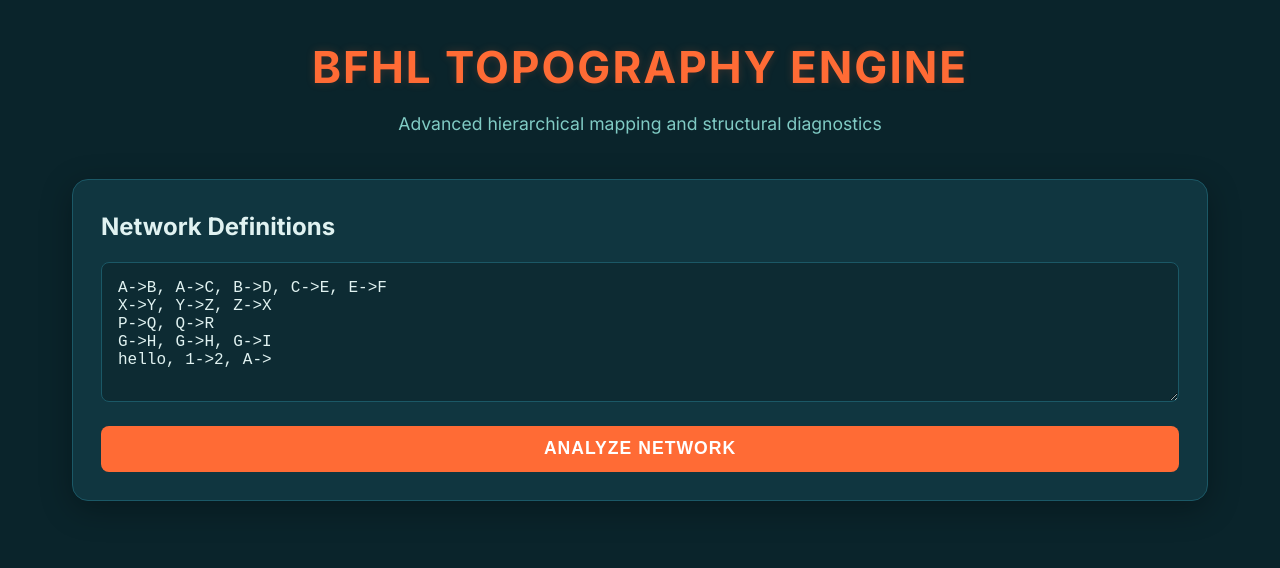
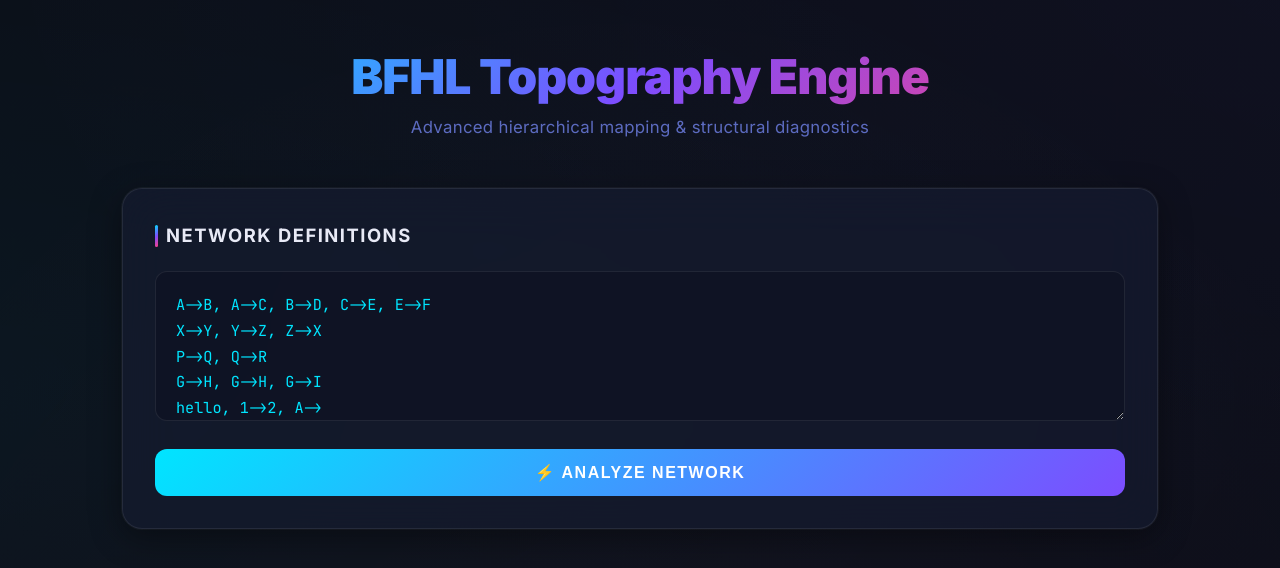
Before and after one commit to SudhirSingh62/bajajfinservhealthtask, a React (Vite) app in the folder srm-bfhl/frontend/: page / in a window 1280 px wide. Shown: the top 568 px of the page. Built offline with nearby package versions, Linux system fonts and the light colour scheme.

Commit message:
feat: premium UI overhaul — glassmorphism, animated gradients, micro-interactions, polished components

```diff
--- a/srm-bfhl/frontend/index.html
+++ b/srm-bfhl/frontend/index.html
@@ -3,8 +3,11 @@
   <head>
     <meta charset="UTF-8" />
     <meta name="viewport" content="width=device-width, initial-scale=1.0" />
-    <title>SRM BFHL Hierarchy Visualizer</title>
-    <link href="https://fonts.googleapis.com/css2?family=Inter:wght@400;500;600;700&display=swap" rel="stylesheet">
+    <meta name="description" content="BFHL Topography Engine — Advanced hierarchical graph processing, cycle detection, and tree visualization." />
+    <title>BFHL Topography Engine | Sudhir Singh</title>
+    <link rel="preconnect" href="https://fonts.googleapis.com">
+    <link rel="preconnect" href="https://fonts.gstatic.com" crossorigin>
+    <link href="https://fonts.googleapis.com/css2?family=Inter:wght@300;400;500;600;700;800;900&family=JetBrains+Mono:wght@400;500;600;700&display=swap" rel="stylesheet">
   </head>
   <body>
     <div id="root"></div>
--- a/srm-bfhl/frontend/src/App.jsx
+++ b/srm-bfhl/frontend/src/App.jsx
@@ -20,7 +20,9 @@ export default function App() {
       const serverData = await dispatchNetworkAnalysis(edgeList);
       setAnalysisOutcome(serverData);
     } catch (failure) {
-      setSystemAlert(failure.response?.data?.error || failure.message || 'System fault encountered during analysis.');
+      setSystemAlert(
+        failure.response?.data?.error || failure.message || 'System fault encountered during analysis.'
+      );
     } finally {
       setProcessingState(false);
     }
@@ -29,7 +31,7 @@ export default function App() {
   return (
     <div className="main-wrapper">
       <h1 className="header-title">BFHL Topography Engine</h1>
-      <p className="tagline">Advanced hierarchical mapping and structural diagnostics</p>
+      <p className="tagline">Advanced hierarchical mapping &amp; structural diagnostics</p>
 
       <ErrorBanner alertMessage={systemAlert} dismissAlert={() => setSystemAlert(null)} />
 
@@ -44,9 +46,7 @@ export default function App() {
           />
 
           <div style={{ marginTop: '2.5rem' }}>
-            <h2 style={{ marginBottom: '1.5rem', borderBottom: '2px solid var(--card-border)', paddingBottom: '0.5rem' }}>
-              Structural Topologies
-            </h2>
+            <h2 className="section-header">Structural Topologies</h2>
             <div className="grid-layout">
               {analysisOutcome.hierarchies.map((hierarchyItem, index) => (
                 <HierarchyCard key={`hierarchy-${index}`} structurePayload={hierarchyItem} />
--- a/srm-bfhl/frontend/src/components/InputPanel.jsx
+++ b/srm-bfhl/frontend/src/components/InputPanel.jsx
@@ -4,28 +4,40 @@
 import React, { useState } from 'react';
 
 export default function InputPanel({ triggerAnalysis, isProcessing }) {
-  const [rawTextPayload, setRawTextPayload] = useState('A->B, A->C, B->D, C->E, E->F\nX->Y, Y->Z, Z->X\nP->Q, Q->R\nG->H, G->H, G->I\nhello, 1->2, A->');
+  const [rawTextPayload, setRawTextPayload] = useState(
+    'A->B, A->C, B->D, C->E, E->F\nX->Y, Y->Z, Z->X\nP->Q, Q->R\nG->H, G->H, G->I\nhello, 1->2, A->'
+  );
 
   const executeSubmit = (eventObj) => {
     eventObj.preventDefault();
     if (!rawTextPayload.trim()) return;
 
-    const formattedEdgeList = rawTextPayload.split(/,|\n/).map(fragment => fragment.trim()).filter(Boolean);
+    const formattedEdgeList = rawTextPayload
+      .split(/,|\n/)
+      .map((fragment) => fragment.trim())
+      .filter(Boolean);
     triggerAnalysis(formattedEdgeList);
   };
 
   return (
     <div className="panel-container">
-      <h2 style={{ marginBottom: '1rem', color: 'var(--text-light)' }}>Network Definitions</h2>
+      <h2 style={{ marginBottom: '1.25rem' }}>Network Definitions</h2>
       <form onSubmit={executeSubmit}>
         <textarea
           className="input-area"
           value={rawTextPayload}
           onChange={(eventObj) => setRawTextPayload(eventObj.target.value)}
-          placeholder="Inject network edges (e.g., A->B)..."
+          placeholder="Inject network edges like A->B, separated by commas or newlines..."
         />
         <button type="submit" className="action-btn" disabled={isProcessing}>
-          {isProcessing ? 'Processing Network...' : 'Analyze Network'}
+          {isProcessing ? (
+            <>
+              <span className="spinner"></span>
+              Processing...
+            </>
+          ) : (
+            '⚡ Analyze Network'
+          )}
         </button>
       </form>
     </div>
--- a/srm-bfhl/frontend/src/index.css
+++ b/srm-bfhl/frontend/src/index.css
@@ -1,211 +1,508 @@
 /* Name: Sudhir Singh */
 /* Roll Number: YOURROLL */
 
+@import url('https://fonts.googleapis.com/css2?family=Inter:wght@300;400;500;600;700;800;900&family=JetBrains+Mono:wght@400;500;600;700&display=swap');
+
 :root {
-  --neon-orange: #FF6B35;
-  --neon-orange-dim: rgba(255, 107, 53, 0.2);
-  --deep-teal: #0A242B;
-  --surface-teal: #103640;
-  --card-border: #1B5866;
-  --text-light: #E0F2F1;
-  --text-dim: #80CBC4;
+  /* Deep Space Palette */
+  --bg-primary: #0B0E17;
+  --bg-secondary: #111528;
+  --bg-card: rgba(22, 28, 50, 0.65);
+  --bg-card-hover: rgba(30, 38, 66, 0.8);
+  --bg-input: rgba(15, 19, 35, 0.8);
 
-  --badge-tree-bg: #004D40;
-  --badge-tree-text: #69F0AE;
-  --badge-cycle-bg: #3E2723;
-  --badge-cycle-text: #FF5252;
-  --badge-invalid-bg: #4E342E;
-  --badge-invalid-text: #FFAB40;
-  --badge-duplicate-bg: #3E2723;
+  /* Electric Accents */
+  --accent-cyan: #00E5FF;
+  --accent-violet: #7C4DFF;
+  --accent-pink: #FF4081;
+  --accent-emerald: #00E676;
+  --accent-amber: #FFD740;
+  --accent-orange: #FF6E40;
+
+  /* Gradients */
+  --gradient-hero: linear-gradient(135deg, #00E5FF 0%, #7C4DFF 50%, #FF4081 100%);
+  --gradient-card: linear-gradient(135deg, rgba(0, 229, 255, 0.05), rgba(124, 77, 255, 0.05));
+  --gradient-btn: linear-gradient(135deg, #00E5FF, #7C4DFF);
+  --gradient-btn-hover: linear-gradient(135deg, #7C4DFF, #FF4081);
+
+  /* Text */
+  --text-primary: #E8EAF6;
+  --text-secondary: #9FA8DA;
+  --text-muted: #5C6BC0;
+
+  /* Borders & Shadows */
+  --border-glass: rgba(255, 255, 255, 0.08);
+  --border-glow: rgba(0, 229, 255, 0.3);
+  --shadow-card: 0 8px 32px rgba(0, 0, 0, 0.4), 0 0 0 1px rgba(255, 255, 255, 0.05);
+  --shadow-glow: 0 0 30px rgba(0, 229, 255, 0.15);
+
+  /* Badge Colors */
+  --badge-tree-bg: rgba(0, 230, 118, 0.12);
+  --badge-tree-border: rgba(0, 230, 118, 0.4);
+  --badge-tree-text: #00E676;
+  --badge-cycle-bg: rgba(255, 64, 129, 0.12);
+  --badge-cycle-border: rgba(255, 64, 129, 0.4);
+  --badge-cycle-text: #FF4081;
+  --badge-invalid-bg: rgba(255, 215, 64, 0.12);
+  --badge-invalid-border: rgba(255, 215, 64, 0.4);
+  --badge-invalid-text: #FFD740;
+  --badge-duplicate-bg: rgba(255, 110, 64, 0.12);
+  --badge-duplicate-border: rgba(255, 110, 64, 0.4);
   --badge-duplicate-text: #FF6E40;
 }
 
-* { box-sizing: border-box; margin: 0; padding: 0; }
+* {
+  box-sizing: border-box;
+  margin: 0;
+  padding: 0;
+}
+
+html {
+  scroll-behavior: smooth;
+}
 
 body {
-  font-family: 'Inter', sans-serif;
-  background-color: var(--deep-teal);
-  color: var(--text-light);
+  font-family: 'Inter', -apple-system, BlinkMacSystemFont, sans-serif;
+  background-color: var(--bg-primary);
+  color: var(--text-primary);
   line-height: 1.6;
+  min-height: 100vh;
+  overflow-x: hidden;
 }
 
-.main-wrapper {
-  max-width: 1200px;
-  margin: 0 auto;
-  padding: 2rem;
+/* Ambient animated background */
+body::before {
+  content: '';
+  position: fixed;
+  top: -50%;
+  left: -50%;
+  width: 200%;
+  height: 200%;
+  background: radial-gradient(ellipse at 20% 50%, rgba(0, 229, 255, 0.04) 0%, transparent 50%),
+              radial-gradient(ellipse at 80% 20%, rgba(124, 77, 255, 0.04) 0%, transparent 50%),
+              radial-gradient(ellipse at 50% 80%, rgba(255, 64, 129, 0.03) 0%, transparent 50%);
+  animation: ambientDrift 20s ease-in-out infinite alternate;
+  z-index: -1;
+  pointer-events: none;
 }
 
+@keyframes ambientDrift {
+  0% { transform: translate(0, 0) rotate(0deg); }
+  100% { transform: translate(-3%, -3%) rotate(3deg); }
+}
+
+@keyframes fadeInUp {
+  from { opacity: 0; transform: translateY(20px); }
+  to { opacity: 1; transform: translateY(0); }
+}
+
+@keyframes shimmer {
+  0% { background-position: -200% center; }
+  100% { background-position: 200% center; }
+}
+
+@keyframes pulseGlow {
+  0%, 100% { box-shadow: 0 0 20px rgba(0, 229, 255, 0.1); }
+  50% { box-shadow: 0 0 40px rgba(0, 229, 255, 0.2); }
+}
+
+@keyframes spin {
+  from { transform: rotate(0deg); }
+  to { transform: rotate(360deg); }
+}
+
+/* ─── Main Wrapper ─── */
+.main-wrapper {
+  max-width: 1100px;
+  margin: 0 auto;
+  padding: 3rem 2rem 4rem;
+  animation: fadeInUp 0.6s ease-out;
+}
+
+/* ─── Header ─── */
 .header-title {
-  font-size: 2.75rem;
-  font-weight: 800;
+  font-size: 3rem;
+  font-weight: 900;
+  text-align: center;
+  background: var(--gradient-hero);
+  -webkit-background-clip: text;
+  -webkit-text-fill-color: transparent;
+  background-clip: text;
+  letter-spacing: -1px;
   margin-bottom: 0.5rem;
-  text-align: center;
-  color: var(--neon-orange);
-  text-shadow: 0 0 10px var(--neon-orange-dim);
-  text-transform: uppercase;
-  letter-spacing: 2px;
+  line-height: 1.2;
 }
 
 .tagline {
   text-align: center;
-  color: var(--text-dim);
-  margin-bottom: 2.5rem;
-  font-size: 1.1rem;
+  color: var(--text-muted);
+  font-size: 1.05rem;
+  font-weight: 400;
+  margin-bottom: 3rem;
+  letter-spacing: 0.3px;
 }
 
+/* ─── Glass Panel ─── */
 .panel-container {
-  background: var(--surface-teal);
-  border: 1px solid var(--card-border);
-  border-radius: 16px;
-  padding: 1.75rem;
-  box-shadow: 0 8px 32px rgba(0, 0, 0, 0.3);
+  background: var(--bg-card);
+  backdrop-filter: blur(24px);
+  -webkit-backdrop-filter: blur(24px);
+  border: 1px solid var(--border-glass);
+  border-radius: 20px;
+  padding: 2rem;
+  box-shadow: var(--shadow-card);
   margin-bottom: 1.5rem;
-  transition: transform 0.3s ease;
+  animation: fadeInUp 0.5s ease-out backwards;
+  transition: border-color 0.3s ease, transform 0.3s ease, box-shadow 0.3s ease;
+  position: relative;
+  overflow: hidden;
+}
+
+.panel-container::before {
+  content: '';
+  position: absolute;
+  top: 0;
+  left: 0;
+  right: 0;
+  height: 1px;
+  background: linear-gradient(90deg, transparent, rgba(0, 229, 255, 0.3), rgba(124, 77, 255, 0.3), transparent);
+  opacity: 0;
+  transition: opacity 0.3s ease;
 }
 
 .panel-container:hover {
+  border-color: var(--border-glow);
   transform: translateY(-2px);
-  border-color: var(--neon-orange);
+  box-shadow: var(--shadow-card), var(--shadow-glow);
 }
 
+.panel-container:hover::before {
+  opacity: 1;
+}
+
+/* ─── Section Headers ─── */
+.panel-container h2 {
+  font-size: 1.15rem;
+  font-weight: 700;
+  color: var(--text-primary);
+  text-transform: uppercase;
+  letter-spacing: 1.5px;
+  display: flex;
+  align-items: center;
+  gap: 0.5rem;
+}
+
+.panel-container h2::before {
+  content: '';
+  width: 3px;
+  height: 1.2em;
+  background: var(--gradient-hero);
+  border-radius: 2px;
+}
+
+/* ─── Textarea ─── */
 .input-area {
   width: 100%;
-  height: 140px;
-  padding: 1rem;
-  background: rgba(0, 0, 0, 0.2);
-  border: 1px solid var(--card-border);
-  border-radius: 8px;
-  color: var(--text-light);
-  font-family: 'Fira Code', monospace;
-  font-size: 1rem;
+  height: 150px;
+  padding: 1.25rem;
+  background: var(--bg-input);
+  border: 1px solid var(--border-glass);
+  border-radius: 12px;
+  color: var(--accent-cyan);
+  font-family: 'JetBrains Mono', monospace;
+  font-size: 0.95rem;
   resize: vertical;
-  margin-bottom: 1rem;
+  margin-bottom: 1.25rem;
+  transition: all 0.3s ease;
+  line-height: 1.7;
+}
+
+.input-area::placeholder {
+  color: var(--text-muted);
+  font-family: 'Inter', sans-serif;
+  font-style: italic;
 }
 
 .input-area:focus {
   outline: none;
-  border-color: var(--neon-orange);
-  box-shadow: 0 0 0 3px var(--neon-orange-dim);
+  border-color: var(--accent-cyan);
+  box-shadow: 0 0 0 3px rgba(0, 229, 255, 0.1), inset 0 0 20px rgba(0, 229, 255, 0.03);
 }
 
+/* ─── Submit Button ─── */
 .action-btn {
-  background-color: var(--neon-orange);
+  background: var(--gradient-btn);
   color: #fff;
   border: none;
-  padding: 0.8rem 2rem;
-  border-radius: 8px;
-  font-size: 1.1rem;
-  font-weight: bold;
+  padding: 0.9rem 2.5rem;
+  border-radius: 12px;
+  font-size: 1rem;
+  font-weight: 700;
   cursor: pointer;
   text-transform: uppercase;
-  letter-spacing: 1px;
-  transition: all 0.2s;
+  letter-spacing: 1.5px;
+  transition: all 0.3s ease;
   width: 100%;
+  position: relative;
+  overflow: hidden;
+}
+
+.action-btn::after {
+  content: '';
+  position: absolute;
+  top: 0;
+  left: -100%;
+  width: 100%;
+  height: 100%;
+  background: linear-gradient(90deg, transparent, rgba(255,255,255,0.15), transparent);
+  transition: left 0.5s ease;
+}
+
+.action-btn:hover:not(:disabled)::after {
+  left: 100%;
 }
 
 .action-btn:hover:not(:disabled) {
-  background-color: #E85A2A;
-  box-shadow: 0 0 15px var(--neon-orange-dim);
+  background: var(--gradient-btn-hover);
+  transform: translateY(-2px);
+  box-shadow: 0 8px 25px rgba(124, 77, 255, 0.3);
+}
+
+.action-btn:active:not(:disabled) {
+  transform: translateY(0);
 }
 
 .action-btn:disabled {
   opacity: 0.5;
   cursor: not-allowed;
-  background-color: var(--card-border);
+  background: linear-gradient(135deg, #37474F, #455A64);
 }
 
+/* ─── Badges ─── */
 .status-badge {
   display: inline-flex;
   align-items: center;
-  padding: 0.35rem 0.85rem;
-  border-radius: 4px;
-  font-size: 0.75rem;
+  padding: 0.3rem 0.9rem;
+  border-radius: 6px;
+  font-size: 0.7rem;
   font-weight: 700;
   text-transform: uppercase;
-  letter-spacing: 1px;
+  letter-spacing: 1.2px;
+  transition: all 0.2s ease;
 }
 
-.status-badge.tree-badge { background-color: var(--badge-tree-bg); color: var(--badge-tree-text); border: 1px solid var(--badge-tree-text); }
-.status-badge.cycle-badge { background-color: var(--badge-cycle-bg); color: var(--badge-cycle-text); border: 1px solid var(--badge-cycle-text); }
-.status-badge.invalid-badge { background-color: var(--badge-invalid-bg); color: var(--badge-invalid-text); border: 1px solid var(--badge-invalid-text); }
-.status-badge.duplicate-badge { background-color: var(--badge-duplicate-bg); color: var(--badge-duplicate-text); border: 1px solid var(--badge-duplicate-text); }
+.status-badge.tree-badge {
+  background: var(--badge-tree-bg);
+  border: 1px solid var(--badge-tree-border);
+  color: var(--badge-tree-text);
+}
+.status-badge.cycle-badge {
+  background: var(--badge-cycle-bg);
+  border: 1px solid var(--badge-cycle-border);
+  color: var(--badge-cycle-text);
+  animation: pulseGlow 2s ease-in-out infinite;
+}
+.status-badge.invalid-badge {
+  background: var(--badge-invalid-bg);
+  border: 1px solid var(--badge-invalid-border);
+  color: var(--badge-invalid-text);
+}
+.status-badge.duplicate-badge {
+  background: var(--badge-duplicate-bg);
+  border: 1px solid var(--badge-duplicate-border);
+  color: var(--badge-duplicate-text);
+}
 
+/* ─── Grid ─── */
 .grid-layout {
   display: grid;
-  grid-template-columns: repeat(auto-fit, minmax(280px, 1fr));
+  grid-template-columns: repeat(auto-fit, minmax(300px, 1fr));
   gap: 1.5rem;
 }
 
+/* ─── Metric Blocks ─── */
+.metric-block {
+  text-align: center;
+  padding: 1.75rem 1rem;
+  background: linear-gradient(135deg, rgba(0, 229, 255, 0.04), rgba(124, 77, 255, 0.04));
+  border-radius: 16px;
+  border: 1px solid var(--border-glass);
+  transition: all 0.3s ease;
+}
+
+.metric-block:hover {
+  border-color: var(--border-glow);
+  background: linear-gradient(135deg, rgba(0, 229, 255, 0.08), rgba(124, 77, 255, 0.08));
+  transform: translateY(-3px);
+}
+
+.metric-digit {
+  font-size: 2.75rem;
+  font-weight: 900;
+  background: var(--gradient-hero);
+  -webkit-background-clip: text;
+  -webkit-text-fill-color: transparent;
+  background-clip: text;
+  line-height: 1.2;
+}
+
+.metric-caption {
+  color: var(--text-muted);
+  font-size: 0.7rem;
+  text-transform: uppercase;
+  letter-spacing: 2px;
+  margin-top: 0.5rem;
+  font-weight: 600;
+}
+
+/* ─── Tree Visualization ─── */
 .structure-node {
-  margin-left: 1.5rem;
+  margin-left: 1.75rem;
   position: relative;
 }
 
 .structure-node::before {
   content: '';
   position: absolute;
-  top: 0; left: -1rem; bottom: 0;
+  top: 0;
+  left: -1.1rem;
+  bottom: 0;
   width: 2px;
-  background-color: var(--card-border);
+  background: linear-gradient(180deg, var(--accent-cyan), rgba(124, 77, 255, 0.3));
+  border-radius: 2px;
 }
 
-.structure-node:last-child::before { height: 1.5rem; }
+.structure-node:last-child::before {
+  height: 1.5rem;
+}
 
 .node-content-row {
   display: flex;
   align-items: center;
-  padding: 0.5rem 0;
+  padding: 0.4rem 0;
   position: relative;
 }
 
 .node-content-row::before {
   content: '';
   position: absolute;
-  top: 1.5rem; left: -1rem;
-  width: 1rem; height: 2px;
-  background-color: var(--card-border);
+  top: 50%;
+  left: -1.1rem;
+  width: 1.1rem;
+  height: 2px;
+  background: linear-gradient(90deg, var(--accent-cyan), var(--accent-violet));
+  border-radius: 2px;
 }
 
 .element-tag {
-  background: var(--deep-teal);
-  border: 1px solid var(--neon-orange);
-  color: var(--neon-orange);
-  padding: 0.25rem 0.75rem;
-  border-radius: 4px;
+  background: rgba(0, 229, 255, 0.08);
+  border: 1px solid rgba(0, 229, 255, 0.25);
+  color: var(--accent-cyan);
+  padding: 0.3rem 0.9rem;
+  border-radius: 8px;
   font-weight: 600;
-  font-family: monospace;
-  font-size: 1.1rem;
+  font-family: 'JetBrains Mono', monospace;
+  font-size: 0.95rem;
+  transition: all 0.2s ease;
+  cursor: default;
+  position: relative;
 }
 
+.element-tag:hover {
+  background: rgba(0, 229, 255, 0.15);
+  border-color: var(--accent-cyan);
+  box-shadow: 0 0 12px rgba(0, 229, 255, 0.2);
+  transform: scale(1.05);
+}
+
+/* ─── Error Alert ─── */
 .alert-box {
-  background-color: rgba(255, 82, 82, 0.1);
-  border: 1px solid #FF5252;
-  color: #FF5252;
-  padding: 1rem;
+  background: rgba(255, 64, 129, 0.08);
+  border: 1px solid rgba(255, 64, 129, 0.3);
+  color: var(--accent-pink);
+  padding: 1rem 1.5rem;
   margin-bottom: 1.5rem;
-  border-radius: 8px;
+  border-radius: 12px;
   display: flex;
   justify-content: space-between;
+  align-items: center;
+  animation: fadeInUp 0.3s ease-out;
+  backdrop-filter: blur(10px);
 }
 
-.metric-block {
-  text-align: center;
-  padding: 1.5rem;
-  background: rgba(0, 0, 0, 0.2);
-  border-radius: 8px;
-  border: 1px solid var(--card-border);
+/* ─── Hierarchy Header Row ─── */
+.hierarchy-header-row {
+  display: flex;
+  justify-content: space-between;
+  align-items: center;
+  margin-bottom: 1rem;
+  border-bottom: 1px solid var(--border-glass);
+  padding-bottom: 0.75rem;
 }
 
-.metric-digit {
-  font-size: 2.5rem;
-  font-weight: 800;
-  color: var(--neon-orange);
+.hierarchy-header-row h3 {
+  font-size: 1.1rem;
+  font-weight: 700;
+  color: var(--text-primary);
+  display: flex;
+  align-items: center;
+  gap: 0.5rem;
 }
 
-.metric-caption {
-  color: var(--text-dim);
+/* ─── Section Divider ─── */
+.section-header {
+  font-size: 1.3rem;
+  font-weight: 800;
+  color: var(--text-primary);
+  margin-bottom: 1.5rem;
+  padding-bottom: 0.75rem;
+  border-bottom: 2px solid var(--border-glass);
+  display: flex;
+  align-items: center;
+  gap: 0.6rem;
+}
+
+.section-header::before {
+  content: '◆';
+  color: var(--accent-violet);
   font-size: 0.8rem;
-  text-transform: uppercase;
-  letter-spacing: 1px;
-  margin-top: 0.5rem;
 }
+
+/* ─── Loading Spinner ─── */
+.spinner {
+  display: inline-block;
+  width: 18px;
+  height: 18px;
+  border: 2px solid rgba(255,255,255,0.3);
+  border-top-color: #fff;
+  border-radius: 50%;
+  animation: spin 0.6s linear infinite;
+  margin-right: 0.5rem;
+  vertical-align: middle;
+}
+
+/* ─── Responsive ─── */
+@media (max-width: 768px) {
+  .main-wrapper {
+    padding: 1.5rem 1rem 3rem;
+  }
+  .header-title {
+    font-size: 2rem;
+  }
+  .grid-layout {
+    grid-template-columns: 1fr;
+  }
+  .metric-digit {
+    font-size: 2rem;
+  }
+}
+
+@media (max-width: 480px) {
+  .header-title {
+    font-size: 1.6rem;
+  }
+  .panel-container {
+    padding: 1.25rem;
+    border-radius: 14px;
+  }
+}
```
Also changed, not shown: srm-bfhl/frontend/src/components/ErrorBanner.jsx (+18 -3 lines), srm-bfhl/frontend/src/components/HierarchyCard.jsx (+32 -7 lines), srm-bfhl/frontend/src/components/SummaryCard.jsx (+18 -12 lines), srm-bfhl/frontend/src/components/TreeView.jsx (+25 -7 lines), 2 other files (tests, documents, lock files or other folders).
